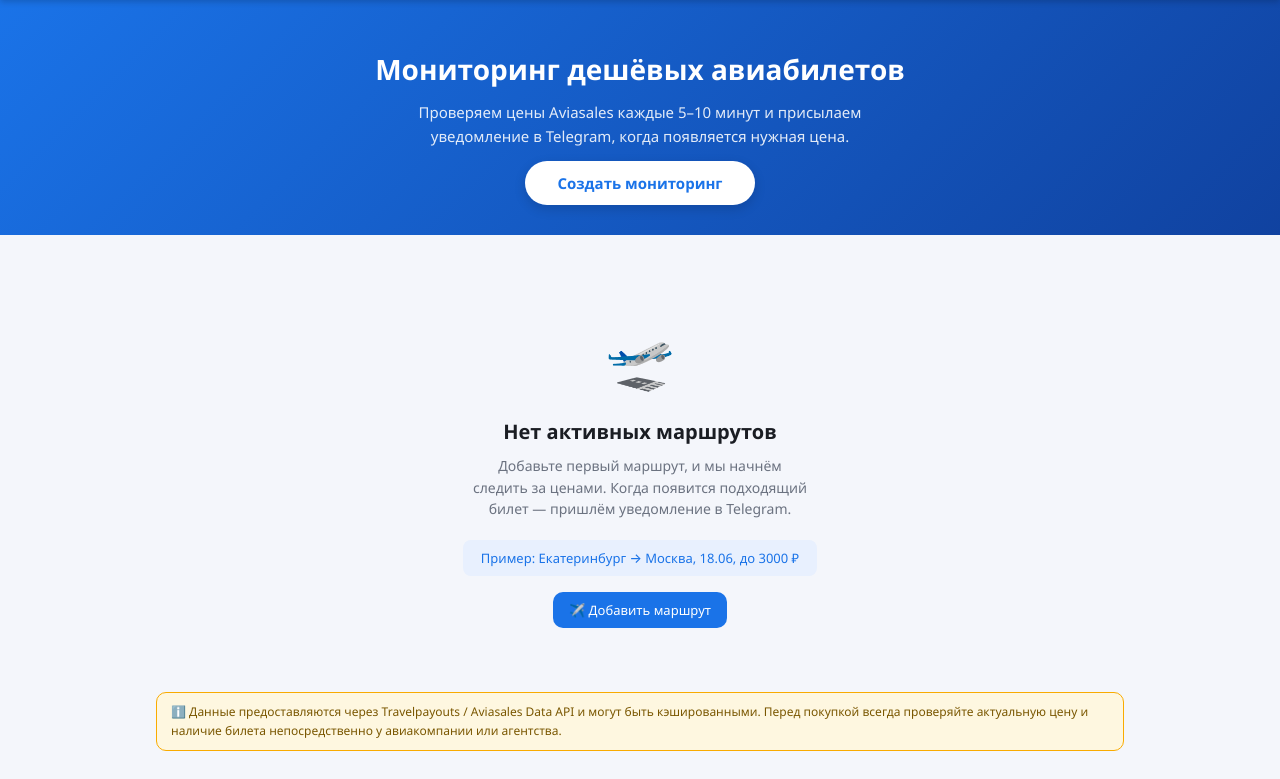
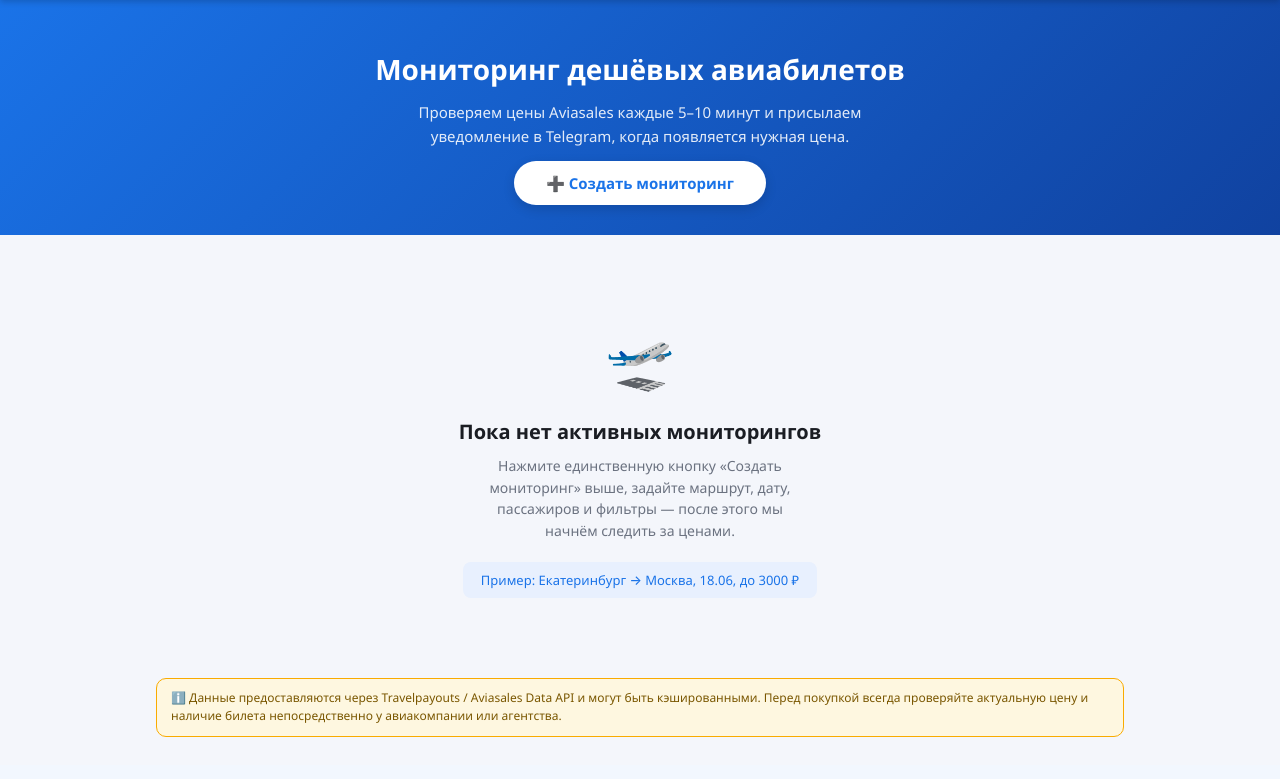
Before and after one commit to AiRigaLabs01/TravellTickets, a FastAPI app: page / in a window 1280 px wide. Shown: the part 54-833 px from the top of the page. After the commit the page ends 791 px from the top, so only its background shows below. Run offline with FastAPI, Linux system fonts and the light colour scheme.

Commit message:
Unify create monitoring CTA in web UI

```diff
--- a/app/templates/index.html
+++ b/app/templates/index.html
@@ -13,18 +13,18 @@
 </nav>
 
 {% if not routes %}
-<div class="hero"><h1>Мониторинг дешёвых авиабилетов</h1><p>Проверяем цены Aviasales каждые 5–10 минут и присылаем уведомление в Telegram, когда появляется нужная цена.</p><a class="btn-hero" href="/route/new">Создать мониторинг</a></div>
+<div class="hero"><h1>Мониторинг дешёвых авиабилетов</h1><p>Проверяем цены Aviasales каждые 5–10 минут и присылаем уведомление в Telegram, когда появляется нужная цена.</p><a class="btn-hero" href="/route/new">➕ Создать мониторинг</a></div>
 {% else %}
 <div style="background:var(--primary);padding:16px 24px;display:flex;align-items:center;justify-content:space-between;flex-wrap:wrap;gap:10px">
   <div style="color:#fff"><div style="font-size:15px;font-weight:700">Мониторинг дешёвых авиабилетов</div><div style="font-size:12px;opacity:.8">Проверяем цены каждые 5–10 минут, отправляем в Telegram</div></div>
-  <a class="btn" style="background:#fff;color:var(--primary);font-weight:700" href="/route/new">+ Создать мониторинг</a>
+  <a class="btn" style="background:#fff;color:var(--primary);font-weight:700" href="/route/new">➕ Создать мониторинг</a>
 </div>
 {% endif %}
 
 <div class="container">
 {% if routes %}
   <div class="alert alert-warning" style="margin-bottom:18px">⚠️ Цены получены из кэша Aviasales. Актуальность и наличие билета всегда уточняйте непосредственно у продавца перед покупкой.</div>
-  <div class="section-header"><h2>Активные маршруты ({{ routes | length }})</h2></div>
+  <div class="section-header"><h2>Активные мониторинги ({{ routes | length }})</h2></div>
 
   {% for route in routes %}
   {% set last = last_checks.get(route.id) %}
@@ -56,11 +56,11 @@
       <div class="price-display" style="min-width:110px">{% if route.last_best_price %}<div class="price-big">{{ route.last_best_price | fmt_price }}</div><div class="price-max">лучшая цена</div>{% else %}<div class="price-na">нет данных</div>{% endif %}</div>
     </div>
     {% if last %}<hr class="route-divider"><div style="font-size:11px;color:var(--muted);font-weight:700;text-transform:uppercase;letter-spacing:.4px;margin-bottom:6px">Последний найденный рейс</div><div style="display:flex;flex-wrap:wrap;gap:16px;font-size:13px"><span><strong>{{ last.airline }} {{ last.flight_number }}</strong></span><span>{{ last.origin_airport or '—' }} → {{ last.destination_airport or '—' }}</span><span>✈ вылет {{ last.departure_at | fmt_time }}</span><span>🛬 прилёт {{ last.estimated_arrival_at | fmt_time }}{% if last.is_estimated_arrival %}&nbsp;<span style="color:var(--muted)" title="Рассчитано по длительности рейса">~</span>{% endif %}</span>{% if last.gate %}<span>🏪 {{ last.gate }}</span>{% endif %}<span>{% if last.yandex_travel_url %}<a href="{{ last.yandex_travel_url }}" target="_blank">Яндекс</a>{% endif %}</span></div>{% endif %}
-    <div class="action-row"><form method="post" action="/route/{{ route.id }}/check" style="display:contents"><button class="btn btn-primary btn-sm" type="submit">🔍 Проверить</button></form><a class="btn btn-secondary btn-sm" href="/route/{{ route.id }}">📋 История</a><a class="btn btn-secondary btn-sm" href="/route/{{ route.id }}/edit">✏️ Изменить</a><form method="post" action="/route/{{ route.id }}/toggle" style="display:contents">{% if route.is_active %}<button class="btn btn-ghost btn-sm" type="submit">⏸ Пауза</button>{% else %}<button class="btn btn-success btn-sm" type="submit">▶ Возобновить</button>{% endif %}</form><form method="post" action="/route/{{ route.id }}/delete" style="display:contents" onsubmit="return confirm('Удалить маршрут «{{ route.title }}»?')"><button class="btn btn-danger btn-sm" type="submit">🗑</button></form></div>
+    <div class="action-row"><form method="post" action="/route/{{ route.id }}/check" style="display:contents"><button class="btn btn-primary btn-sm" type="submit">🔍 Проверить</button></form><a class="btn btn-secondary btn-sm" href="/route/{{ route.id }}">📋 История</a><a class="btn btn-secondary btn-sm" href="/route/{{ route.id }}/edit">✏️ Изменить</a><form method="post" action="/route/{{ route.id }}/toggle" style="display:contents">{% if route.is_active %}<button class="btn btn-ghost btn-sm" type="submit">⏸ Пауза</button>{% else %}<button class="btn btn-success btn-sm" type="submit">▶ Возобновить</button>{% endif %}</form><form method="post" action="/route/{{ route.id }}/delete" style="display:contents" onsubmit="return confirm('Удалить мониторинг «{{ route.title }}»?')"><button class="btn btn-danger btn-sm" type="submit">🗑</button></form></div>
   </div>
   {% endfor %}
 {% else %}
-  <div class="empty-state"><div class="icon">🛫</div><h3>Нет активных маршрутов</h3><p>Добавьте первый маршрут, и мы начнём следить за ценами. Когда появится подходящий билет — пришлём уведомление в Telegram.</p><div class="example">Пример: Екатеринбург → Москва, 18.06, до 3000 ₽</div><br><a class="btn btn-primary" href="/route/new">✈️ Добавить маршрут</a></div>
+  <div class="empty-state"><div class="icon">🛫</div><h3>Пока нет активных мониторингов</h3><p>Нажмите единственную кнопку «Создать мониторинг» выше, задайте маршрут, дату, пассажиров и фильтры — после этого мы начнём следить за ценами.</p><div class="example">Пример: Екатеринбург → Москва, 18.06, до 3000 ₽</div></div>
 {% endif %}
   <div class="disclaimer">ℹ️ Данные предоставляются через Travelpayouts / Aviasales Data API и могут быть кэшированными. Перед покупкой всегда проверяйте актуальную цену и наличие билета непосредственно у авиакомпании или агентства.</div>
 </div>
```
